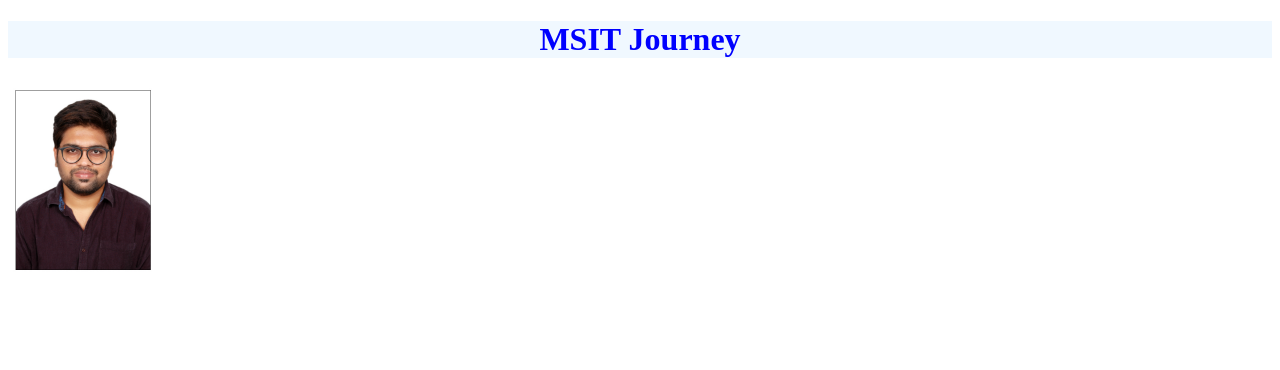
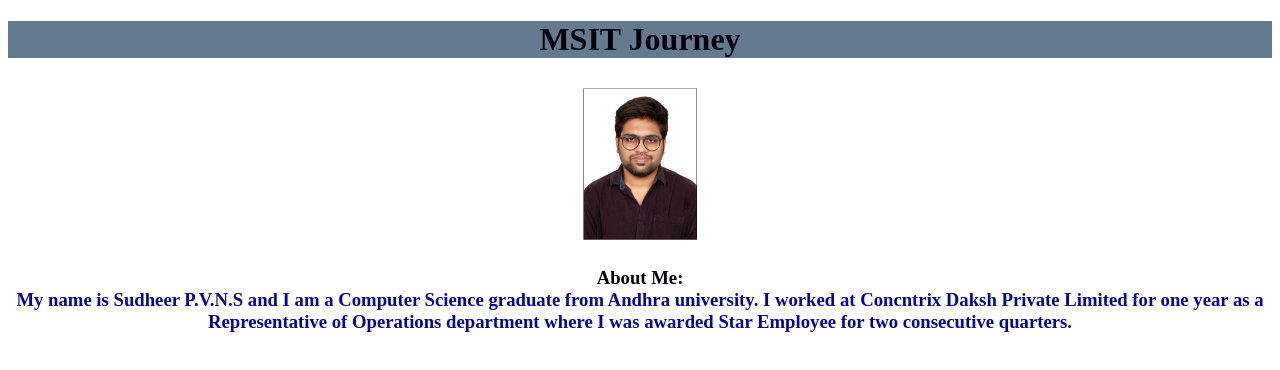
Before and after one commit to sudheerpvns/S-W-Apps---2019501023, a plain HTML site: page DAY3/assign1-2019501023.html in a window 1280 px wide. Drawn offline with Linux system fonts and the light colour scheme; files whose address does not match are found by name.

Commit message:
About me

```diff
--- a/DAY3/assign1-2019501023.html
+++ b/DAY3/assign1-2019501023.html
@@ -6,19 +6,41 @@
     <style>
         h1
         {
-            background-color: aliceblue;
-            color:blue;
+            background-color: rgb(99, 122, 143);
+            color:rgb(1, 1, 12);
             text-align: center;
         }
-
+        h3{
+            color: rgb(1, 1, 12);
+            text-align: center;
+        }
+        div {
+            color: rgb(4, 4, 165);
+            text-align: center;
+        }
+        .center {
+            display: block;
+            margin-left: auto;
+            margin-right: auto;
+            width:10%;
+        }
     </style>
     <body>
         <h1>
             MSIT Journey
         </h1>
+
         <img src ="F:\SW-APPS\S-W-Apps---2019501023-1\DAY3\DSC_8800 copy.JPG"
          alt = "Profile"
-         height =200px
+         class = "center"
          >
+         <h3>
+             About Me:
+             <div>
+                 My name is Sudheer P.V.N.S and I am a Computer Science graduate from Andhra university.
+                 I worked at Concntrix Daksh Private Limited for one year as a Representative of Operations
+                 department where I was awarded Star Employee for two consecutive quarters.
+             </div>
+         </h3>
     </body>
 </html>
```
